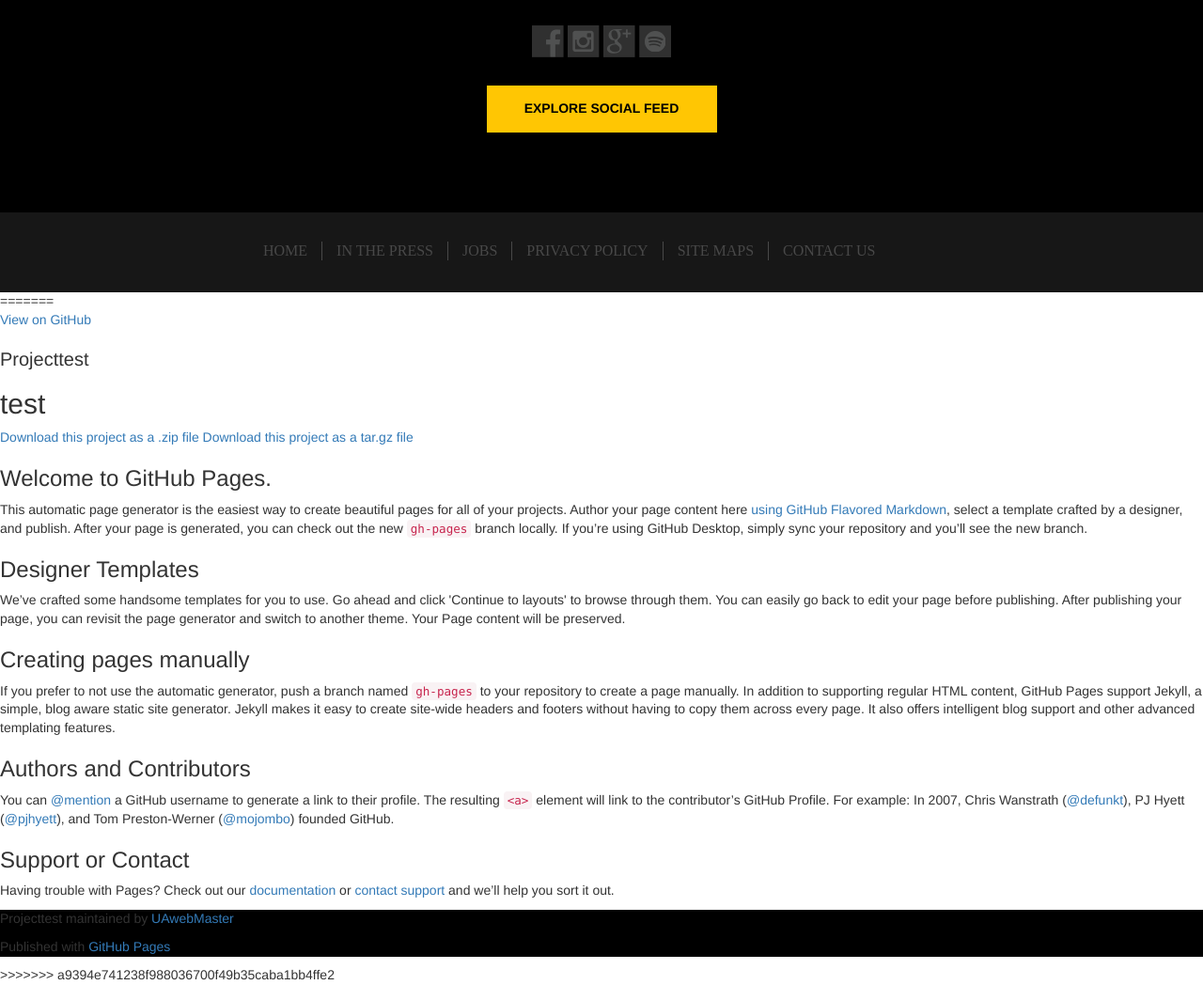
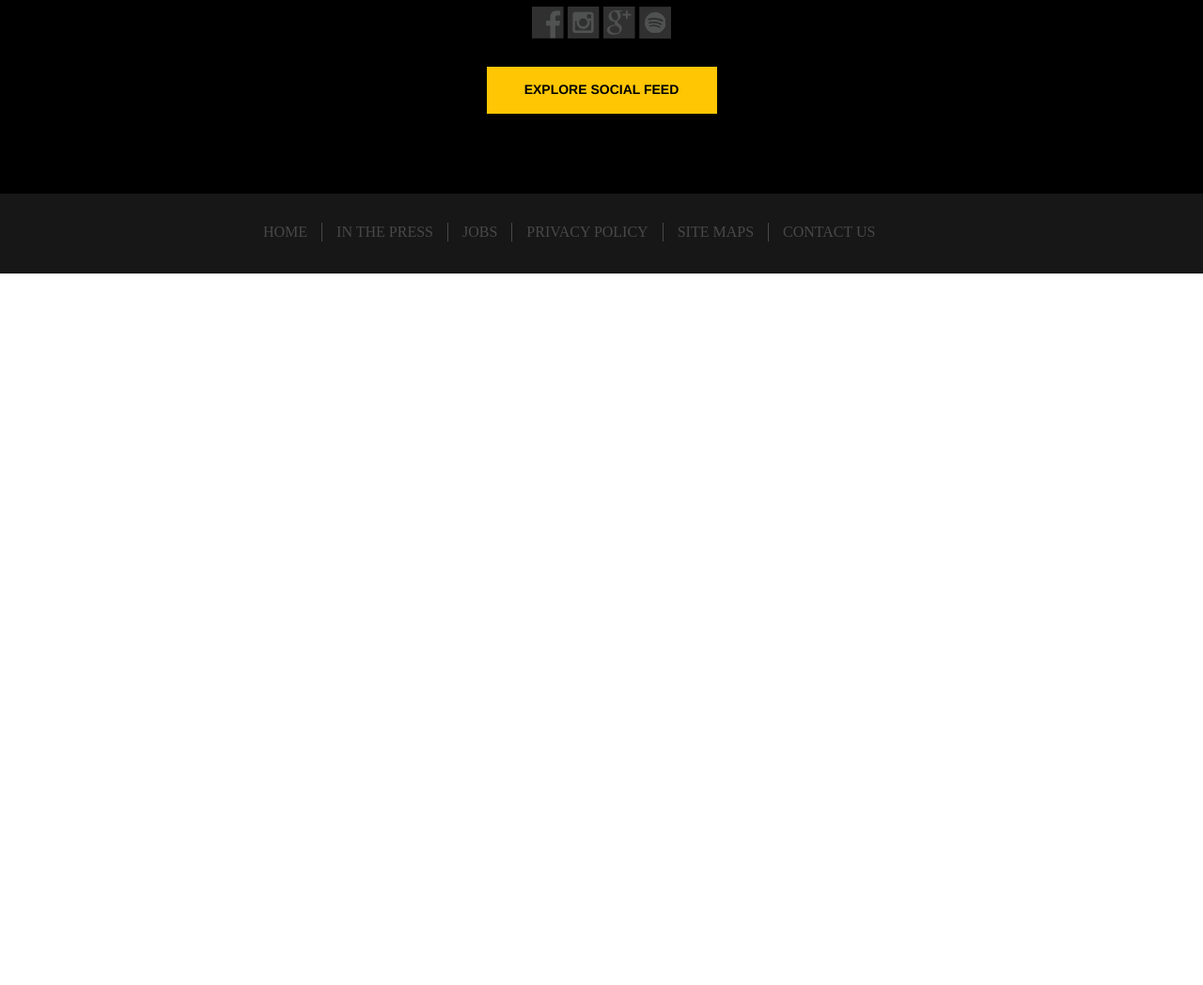
Before and after one commit to UAwebMaster/testPsd, a plain HTML site: page index.html in a window 1280 px wide. Shown: the part 3990-5038 px from the top of the page at 94% size. After the commit the page ends 4281 px from the top, so only its background shows below. Drawn offline with nearby package versions, Linux system fonts and the light colour scheme.

Commit message:
change default gh-pages template

```diff
--- a/index.html
+++ b/index.html
@@ -1,5 +1,4 @@
 <!DOCTYPE html>
-<<<<<<< HEAD
 <html lang="en">
 
 <head>
@@ -458,92 +457,7 @@
     <script src="js/bootstrap.min.js"></script>
     <script src="js/bootstrap-datetimepicker.min.js"></script>
     <script src="js/scripts.js"></script>
-    <script type="text/javascript">
-        $(function () {
-            $('#datetimepicker2').datetimepicker({
-                format: "D MMMM",
-                locale: 'en'
-            });
-        });
-        $(function () {
-            $('#datetimepicker3').datetimepicker({
-                format: "D MMMM",
-                locale: 'en'
-            });
-        });
-    </script>
+
 </body>
 
-=======
-<html>
-
-  <head>
-    <meta charset='utf-8'>
-    <meta http-equiv="X-UA-Compatible" content="chrome=1">
-    <meta name="description" content="Projecttest : test">
-
-    <link rel="stylesheet" type="text/css" media="screen" href="stylesheets/stylesheet.css">
-
-    <title>Projecttest</title>
-  </head>
-
-  <body>
-
-    <!-- HEADER -->
-    <div id="header_wrap" class="outer">
-        <header class="inner">
-          <a id="forkme_banner" href="https://github.com/UAwebMaster/projectTest">View on GitHub</a>
-
-          <h1 id="project_title">Projecttest</h1>
-          <h2 id="project_tagline">test</h2>
-
-            <section id="downloads">
-              <a class="zip_download_link" href="https://github.com/UAwebMaster/projectTest/zipball/master">Download this project as a .zip file</a>
-              <a class="tar_download_link" href="https://github.com/UAwebMaster/projectTest/tarball/master">Download this project as a tar.gz file</a>
-            </section>
-        </header>
-    </div>
-
-    <!-- MAIN CONTENT -->
-    <div id="main_content_wrap" class="outer">
-      <section id="main_content" class="inner">
-        <h3>
-<a id="welcome-to-github-pages" class="anchor" href="#welcome-to-github-pages" aria-hidden="true"><span aria-hidden="true" class="octicon octicon-link"></span></a>Welcome to GitHub Pages.</h3>
-
-<p>This automatic page generator is the easiest way to create beautiful pages for all of your projects. Author your page content here <a href="https://guides.github.com/features/mastering-markdown/">using GitHub Flavored Markdown</a>, select a template crafted by a designer, and publish. After your page is generated, you can check out the new <code>gh-pages</code> branch locally. If you’re using GitHub Desktop, simply sync your repository and you’ll see the new branch.</p>
-
-<h3>
-<a id="designer-templates" class="anchor" href="#designer-templates" aria-hidden="true"><span aria-hidden="true" class="octicon octicon-link"></span></a>Designer Templates</h3>
-
-<p>We’ve crafted some handsome templates for you to use. Go ahead and click 'Continue to layouts' to browse through them. You can easily go back to edit your page before publishing. After publishing your page, you can revisit the page generator and switch to another theme. Your Page content will be preserved.</p>
-
-<h3>
-<a id="creating-pages-manually" class="anchor" href="#creating-pages-manually" aria-hidden="true"><span aria-hidden="true" class="octicon octicon-link"></span></a>Creating pages manually</h3>
-
-<p>If you prefer to not use the automatic generator, push a branch named <code>gh-pages</code> to your repository to create a page manually. In addition to supporting regular HTML content, GitHub Pages support Jekyll, a simple, blog aware static site generator. Jekyll makes it easy to create site-wide headers and footers without having to copy them across every page. It also offers intelligent blog support and other advanced templating features.</p>
-
-<h3>
-<a id="authors-and-contributors" class="anchor" href="#authors-and-contributors" aria-hidden="true"><span aria-hidden="true" class="octicon octicon-link"></span></a>Authors and Contributors</h3>
-
-<p>You can <a href="https://help.github.com/articles/basic-writing-and-formatting-syntax/#mentioning-users-and-teams" class="user-mention">@mention</a> a GitHub username to generate a link to their profile. The resulting <code>&lt;a&gt;</code> element will link to the contributor’s GitHub Profile. For example: In 2007, Chris Wanstrath (<a href="https://github.com/defunkt" class="user-mention">@defunkt</a>), PJ Hyett (<a href="https://github.com/pjhyett" class="user-mention">@pjhyett</a>), and Tom Preston-Werner (<a href="https://github.com/mojombo" class="user-mention">@mojombo</a>) founded GitHub.</p>
-
-<h3>
-<a id="support-or-contact" class="anchor" href="#support-or-contact" aria-hidden="true"><span aria-hidden="true" class="octicon octicon-link"></span></a>Support or Contact</h3>
-
-<p>Having trouble with Pages? Check out our <a href="https://help.github.com/pages">documentation</a> or <a href="https://github.com/contact">contact support</a> and we’ll help you sort it out.</p>
-      </section>
-    </div>
-
-    <!-- FOOTER  -->
-    <div id="footer_wrap" class="outer">
-      <footer class="inner">
-        <p class="copyright">Projecttest maintained by <a href="https://github.com/UAwebMaster">UAwebMaster</a></p>
-        <p>Published with <a href="https://pages.github.com">GitHub Pages</a></p>
-      </footer>
-    </div>
-
-
-
-  </body>
->>>>>>> a9394e741238f988036700f49b35caba1bb4ffe2
 </html>
```
